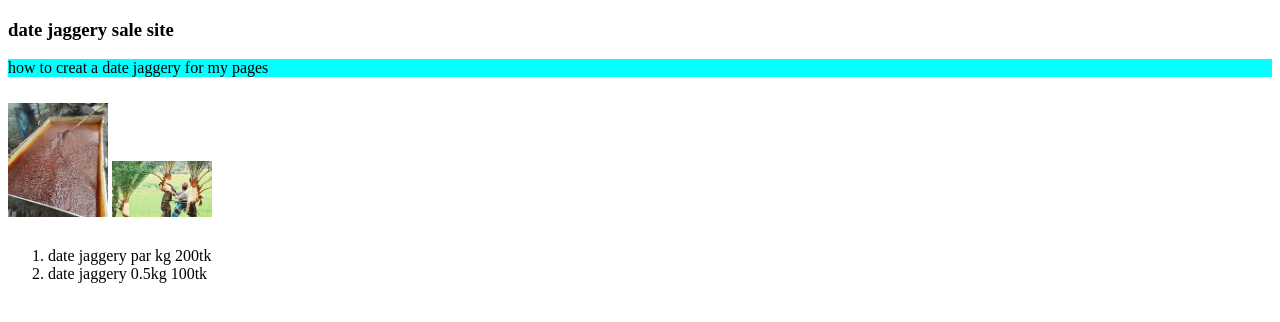
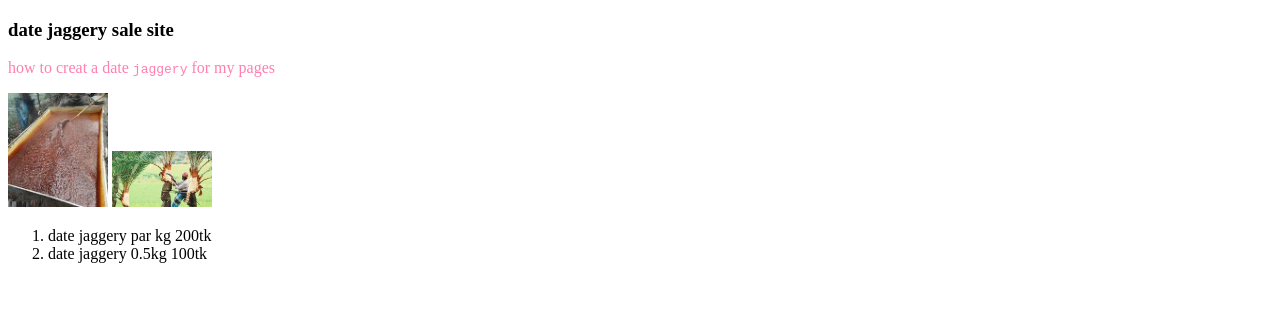
Before and after one commit to Shofi118/date-jaggery-repo, a plain HTML site: page index.html in a window 1280 px wide. Drawn offline with Linux system fonts and the light colour scheme.

Commit message:
picture clore

```diff
--- a/index.html
+++ b/index.html
@@ -9,7 +9,7 @@
 <body>
     <div>
         <h3>date jaggery sale site</h3>
-        <p> how to creat a date jaggery for my pages</p>
+        <p> how to creat a date <samp class="clore">jaggery</samp> for my pages</p>
         <img width="100px" src="images/a.jpeg" alt="">
         <img width="100px" src="images/m.jpeg" alt="">
         <ol>
--- a/styles/blog .css
+++ b/styles/blog .css
@@ -1,7 +1,9 @@
 p{
-    background-color: cyan;
-}
+    color: rgb(255, 127, 174);
 img{
     padding-bottom: 20px;
     padding-block: 10px;
 }
+.clore{
+    cx: 10;
+}
```
